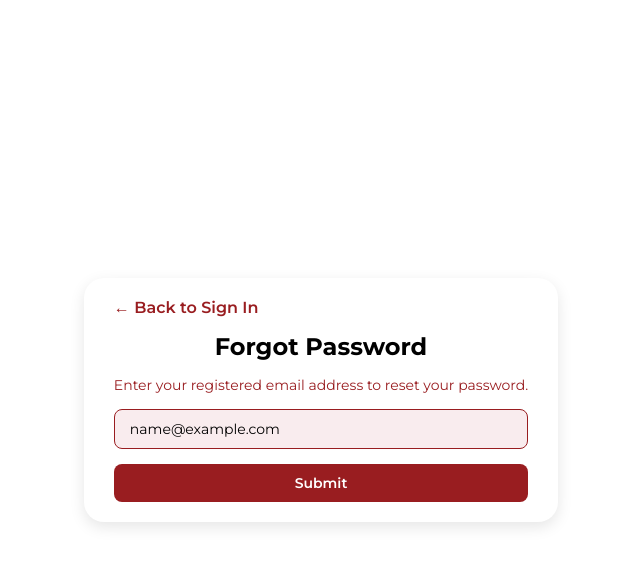
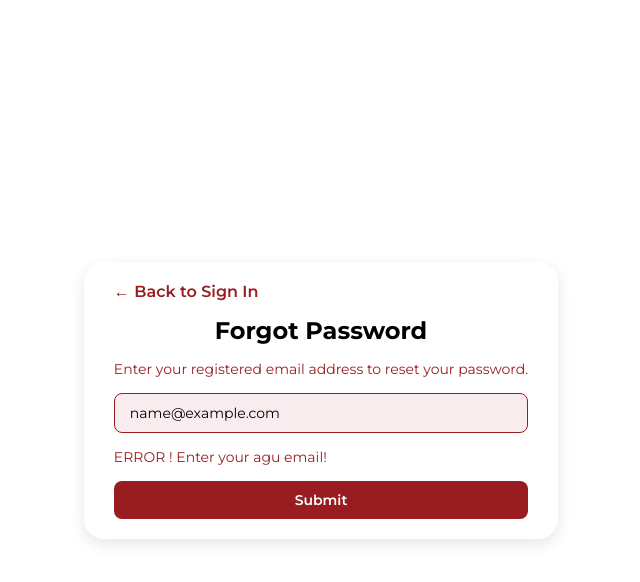
Before and after one commit to ZohaMobin/gutech-studentportal, a React (Create React App) app: page /forgot-password in a window 1280 px wide. Both pictures are taken after typing "name@example.com" into the empty fields and a click on the button "Submit". Shown: the top 582 px of the page, without its empty margins (319-959 px from the left). Built offline with nearby package versions, Linux system fonts and the light colour scheme.

Commit message:
I have forgot the passwor☠️

```diff
--- a/src/Pages/Signup/ForgotPassword.css
+++ b/src/Pages/Signup/ForgotPassword.css
@@ -1,86 +1,113 @@
-@import url('https://fonts.googleapis.com/css2?family=Montserrat:wght@300;400;500;600;700&display=swap');
-/* Reset and Base Styles */
+@import url("https://fonts.googleapis.com/css2?family=Montserrat:wght@300;400;500;600;700&display=swap");
+
 * {
   margin: 0;
   padding: 0;
   box-sizing: border-box;
-  font-family: 'Montserrat', sans-serif;
+  font-family: "Montserrat", sans-serif;
 }
+
 body {
-  /* background-color: #f8e0e0;
-  background: linear-gradient(to right, #f8dede, #fce8e8); */
   display: flex;
   align-items: center;
   justify-content: center;
   flex-direction: column;
   height: 100vh;
 }
-/* Forgot Password Container */
+
 .forgot-password-container {
   width: 100%;
-  max-width: 500px; /* Compact form width */
-  padding: 20px 30px; /* Compact padding */
+  max-width: 500px;
+  padding: 20px 30px;
   border-radius: 20px;
   box-shadow: 0 5px 15px rgba(0, 0, 0, 0.1);
   background: #fff;
-  /* text-align: center; */
+  position: relative;
+  overflow: hidden;
 }
-/* Header and Paragraph Styles */
+
+.step {
+  opacity: 0;
+  transform: translateY(20px);
+  transition: opacity 0.5s ease, transform 0.5s ease;
+  position: absolute;
+  width: 100%;
+  top: 0;
+  left: 0;
+}
+
+.step-active {
+  opacity: 1;
+  transform: translateY(0);
+  position: relative;
+}
+
 .forgot-password-container h1 {
   font-size: 24px;
   margin-bottom: 15px;
   text-align: center;
 }
+
 .forgot-password-container p {
   font-size: 14px;
-  color: #991D20;
-  margin-bottom: 15px; /* Reduced spacing */
+  color: #991d20;
+  margin-bottom: 15px;
 }
-/* Input Field */
+
+.otp::-webkit-outer-spin-button,
+.otp::-webkit-inner-spin-button {
+  -webkit-appearance: none;
+  margin: 0;
+}
+
+
 .forgot-password-container input {
   width: 100%;
   margin-bottom: 15px;
   padding: 10px 15px;
   font-size: 14px;
-  border: 1px solid #991D20;
+  border: 1px solid #991d20;
   border-radius: 8px;
   background-color: #f9ecee;
   outline: none;
   transition: border-color 0.3s ease, box-shadow 0.3s ease;
 }
+
 .forgot-password-container input:focus {
   border-color: #b52427;
   box-shadow: 0 0 5px rgba(153, 29, 32, 0.5);
 }
-/* Submit Button */
+
 .forgot-password-container button[type="button"] {
   width: 100%;
   padding: 10px;
   font-size: 14px;
   font-weight: 600;
   color: #fff;
-  background-color: #991D20;
+  background-color: #991d20;
   border: none;
   border-radius: 8px;
   cursor: pointer;
   transition: background-color 0.3s ease;
 }
+
 .forgot-password-container button[type="button"]:hover {
   background-color: #b52427;
 }
-/* Back Button */
+
 .back-button {
   background: none;
   border: none;
-  color: #991D20;
+  color: #991d20;
   font-size: 16px;
   font-weight: 600;
   cursor: pointer;
-  margin-bottom: 15px; /* Adjusted spacing */
+  margin-bottom: 15px;
   text-align: left;
   transition: all 0.3s ease-in-out;
 }
+
 .back-button:hover {
   color: #b52427;
-  transform: translateX(-3px); /* Smooth hover effect */
+  transform: translateX(-3px);
 }
--- a/src/Pages/Signup/ForgotPassword.js
+++ /dev/null
@@ -1,27 +0,0 @@
-import React from 'react';
-import { useNavigate } from 'react-router-dom';
-import './ForgotPassword.css';
-
-const ForgotPassword = () => {
-  const navigate = useNavigate();
-
-  return (
-    <div className="forgot-password-container">
-      {/* Back Button */}
-      <button
-        className="back-button"
-        onClick={() => navigate('/')}
-      >
-        ← Back to Sign In
-      </button>
-
-      {/* Forgot Password Form */}
-      <h1>Forgot Password</h1>
-      <p>Enter your registered email address to reset your password.</p>
-      <input type="email" placeholder="GU-Tech E-mail" />
-      <button type="button">Submit</button>
-    </div>
-  );
-};
-
-export default ForgotPassword;
--- /dev/null
+++ b/src/Pages/Signup/ForgotPassword.jsx
@@ -0,0 +1,111 @@
+import React, { useState } from "react";
+import { useNavigate } from "react-router-dom";
+import "./ForgotPassword.css";
+
+const ForgotPassword = () => {
+  const [step, setStep] = useState(1);
+  const [errorMessage, setErrorMessage] = useState("");
+  const [email, setEmail] = useState("");
+  const [otp, setOtp] = useState("");
+  const [pass, setPass] = useState("");
+  const [confirm, setConfirm] = useState("");
+  const navigate = useNavigate();
+
+  const handleEmailSubmit = () => {
+    if (email.includes("@student.agu.edu.pk")) {
+      setErrorMessage(" ")
+      setStep(2);
+    }else{
+      setErrorMessage("ERROR ! Enter your agu email!")
+    }
+  };
+
+  const handleCodeSubmit = () => {
+    if (otp == "1234") {
+      setErrorMessage("");
+      setStep(3);
+    }else{
+      setErrorMessage("ERROR ! Incorrect code")
+    }
+  };
+
+  const handlePasswordSubmit = () => {
+    if ( pass === confirm) {
+      alert("Password reset successfully!");
+      navigate("/");
+    }else{
+      setErrorMessage("ERROR ! Passwords do not match")
+    }
+  };
+
+  return (
+    <div className="forgot-password-container">
+      <button className="back-button" onClick={() => navigate("/")}>
+        ← Back to Sign In
+      </button>
+
+      {/* EMAIL */}
+      {step === 1 && (
+        <div className="step step-active">
+          <h1>Forgot Password</h1>
+          <p>Enter your registered email address to reset your password.</p>
+          <input
+            type="email"
+            placeholder="GU-Tech E-mail"
+            value={email}
+            onChange={(e) => setEmail(e.target.value)}
+          />
+          {errorMessage && <p className="error-message">{errorMessage}</p>}
+          <button type="button" onClick={handleEmailSubmit}>
+            Submit
+          </button>
+        </div>
+      )}
+
+      {/* OTP */}
+      {step === 2 && (
+        <div className="step step-active">
+          <p>Enter the code sent to your email.</p>
+          <input
+            type="number"
+            className="otp"
+            placeholder="Enter Code"
+            value={otp}
+            onChange={(e) => setOtp(e.target.value)}
+          />
+          {errorMessage && <p className="error-message">{errorMessage}</p>}
+          <button type="button" onClick={handleCodeSubmit}>
+            Submit
+          </button>
+        </div>
+      )}
+
+      {/* PASSWORD */}
+      {step === 3 && (
+        <div className="step step-active">
+          <p>Enter your new password.</p>
+          <input
+            type="password"
+            className="otp"
+            placeholder="New Password"
+            value={pass}
+            onChange={(e) => setPass(e.target.value)}
+          />
+          <input
+            type="password"
+            className="otp"
+            placeholder="Confirm Password"
+            value={confirm}
+            onChange={(e) => setConfirm(e.target.value)}
+          />
+          {errorMessage && <p className="error-message">{errorMessage}</p>}
+          <button type="button" onClick={handlePasswordSubmit}>
+            Submit
+          </button>
+        </div>
+      )}
+    </div>
+  );
+};
+
+export default ForgotPassword;
```
